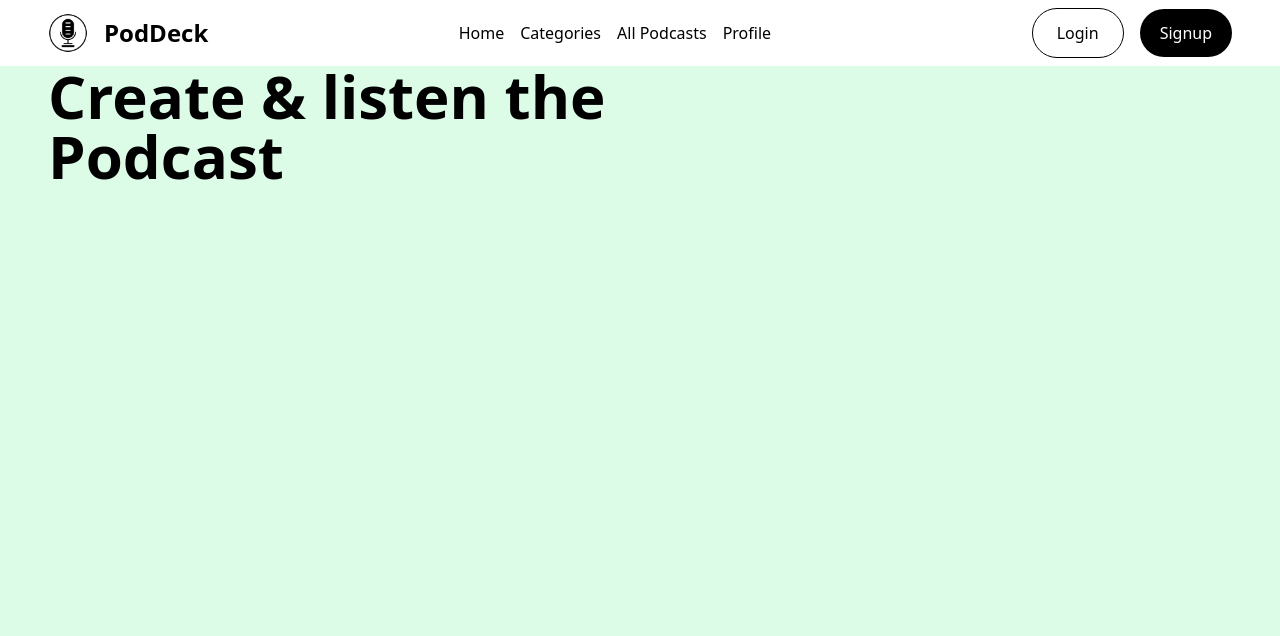
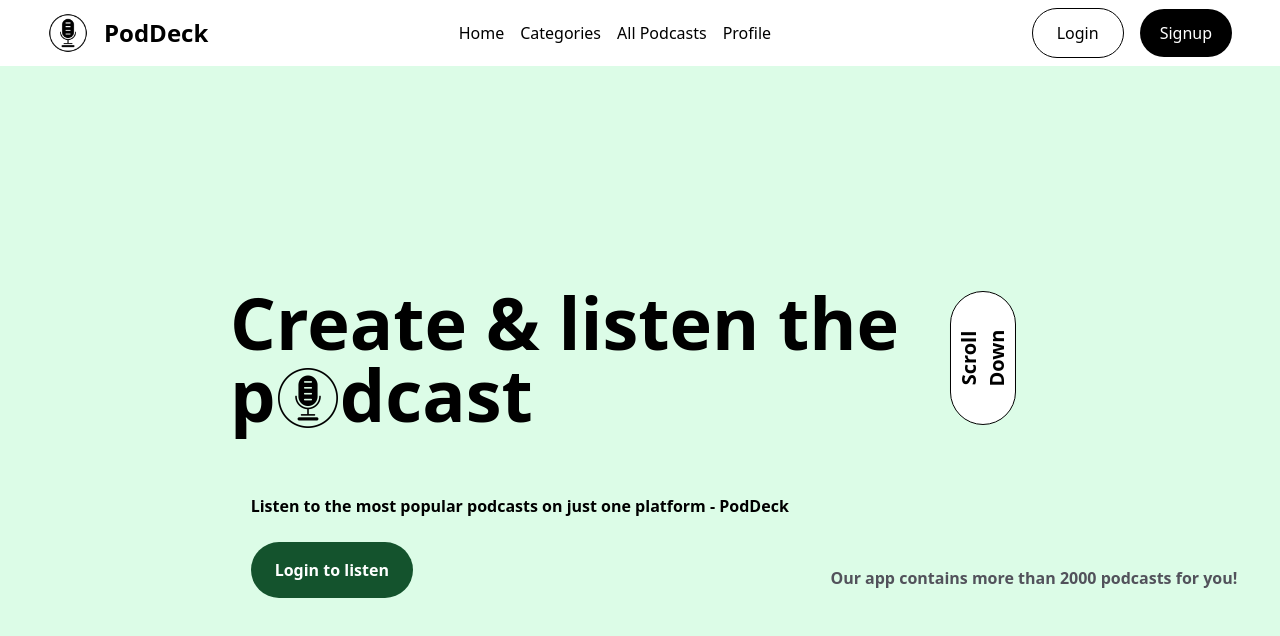
Before and after one commit to tanuravu/PodStar, a React (Vite) app in the folder Frontend/: page / in a window 1280 px wide. Shown: the top 636 px of the page. Built offline with nearby package versions, Linux system fonts and the light colour scheme.

Commit message:
Home page design is done.

```diff
--- a/Frontend/src/pages/home.jsx
+++ b/Frontend/src/pages/home.jsx
@@ -1,16 +1,49 @@
 import React from 'react';
+import logo from '../assets/logo.png';
 
 const Home = () => {
-    return (
-        <div className="bg-green-100 px-12 h-screen">
-            <div className="flex items-center justify-between gap-4">
-                <div className="w-4/6">
-                <h1 className="text-6xl font-bold">Create & listen the <br />Podcast</h1></div>
-                <div className="w-2/6"></div>
-            </div>
+  return (
+    <div className="bg-green-100 px-6 md:px-12 h-screen flex flex-col items-center justify-center gap-4 w-full">
+      {/* Main Section */}
+      <div className="flex flex-col md:flex-row items-center justify-between gap-4">
+        {/* Title and Logo */}
+        <div className="w-full md:w-5/6">
+          <h1 className="text-5xl md:text-7xl font-bold text-center md:text-left">
+            Create & listen the <br />
+            <h1 className="flex justify-center md:justify-start items-end">
+              p
+              <span>
+                <img src={logo} alt="podcast" className="h-12 md:h-16"/>
+              </span>
+              dcast
+            </h1>
+          </h1>
+        </div>
 
+        {/* Scroll Indicator */}
+        <div className="hidden md:block w-1/6">
+          <div className="py-1 px-2 bg-white border border-black text-xl font-semibold rounded-full text-center -rotate-90">
+            Scroll Down
+          </div>
         </div>
-    );
-}
+      </div>
+
+      {/* Subheading Section */}
+      <div className="md:w-5/6 mt-6 md:mt-12 flex flex-col items-center md:items-start lg:relative left-20 ml-12" >
+        <p className="font-semibold text-center md:text-left">
+          Listen to the most popular podcasts on just one platform - <b>PodDeck</b>
+        </p>
+        <button className="px-6 py-4 bg-green-900 text-white font-semibold rounded-full mt-6">
+          Login to listen
+        </button>
+        <div className="w-full flex justify-center md:justify-end md:relative md:bottom-14">
+          <p className="text-zinc-600 font-bold mt-4 md:mt-6 text-center md:text-right">
+            Our app contains more than 2000 podcasts for you!
+          </p>
+        </div>
+      </div>
+    </div>
+  );
+};
 
 export default Home;
```
